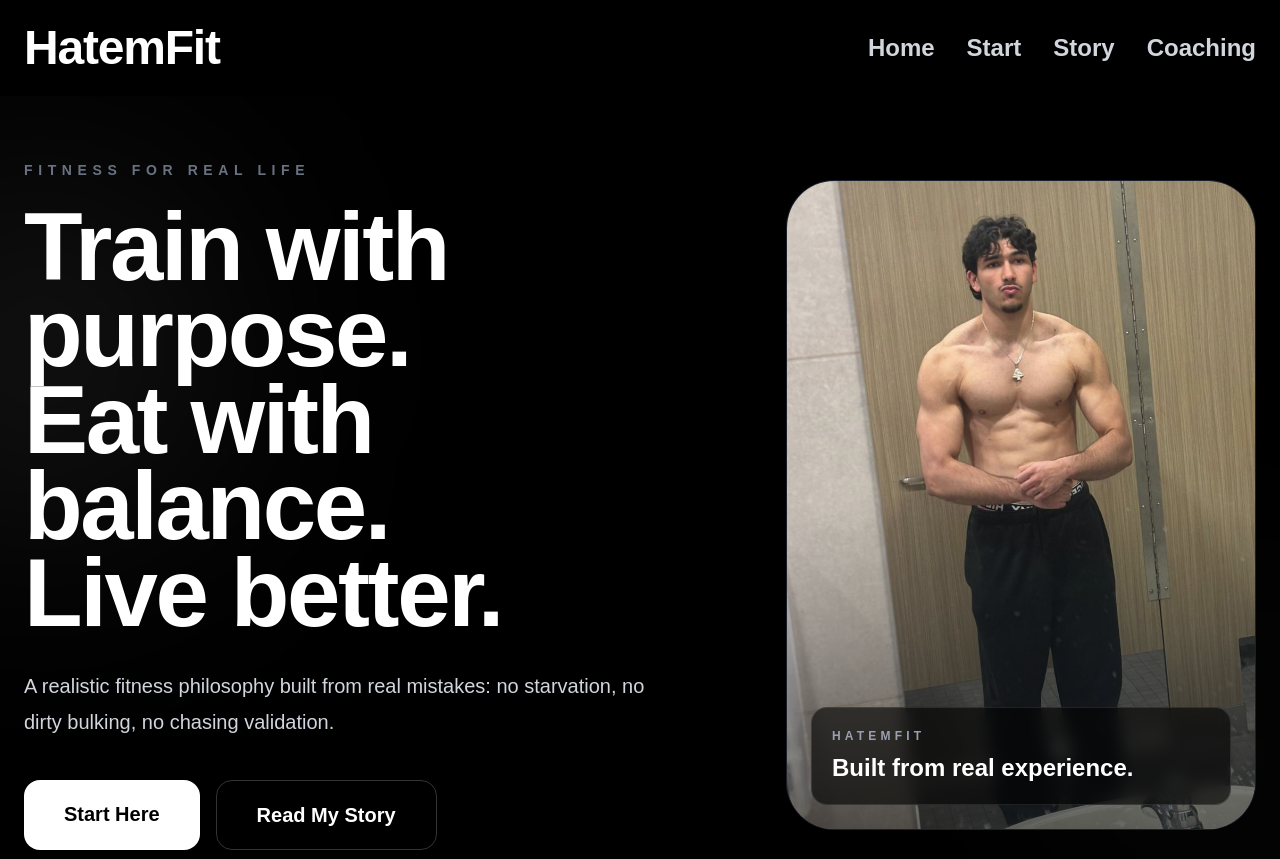
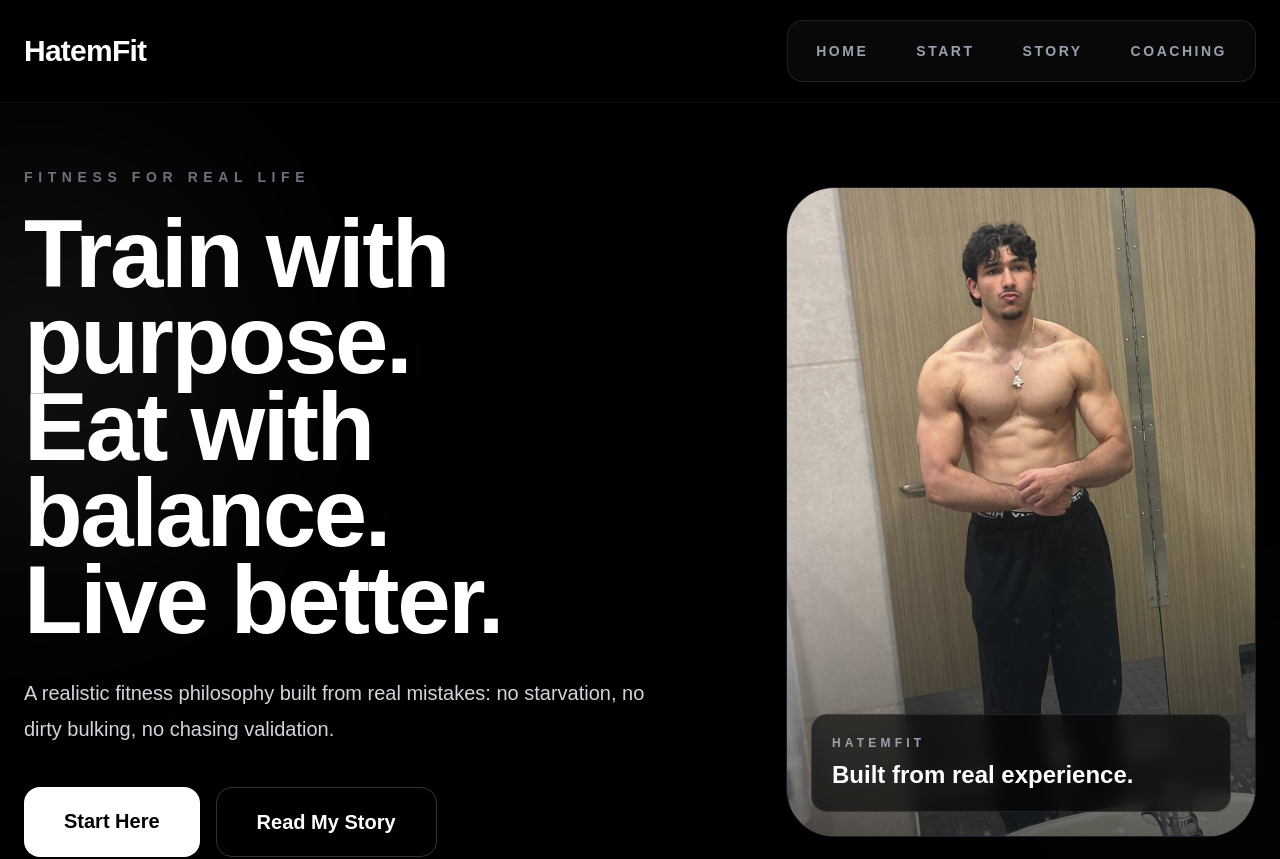
Before and after one commit to HatemCodes/HatemFit, a Next.js app: page / in a window 1280 px wide. Shown: the top 859 px of the page. Built offline with nearby package versions, Linux system fonts and the light colour scheme.

Commit message:
Refine homepage branding

```diff
--- a/app/components/Navbar.tsx
+++ b/app/components/Navbar.tsx
@@ -2,28 +2,30 @@ import Link from "next/link";
 
 export default function Navbar() {
   return (
-    <nav className="sticky top-0 z-50 bg-black/80 backdrop-blur">
-      <div className="mx-auto flex max-w-7xl items-center justify-between px-6 py-6">
-        <Link href="/" className="text-5xl font-black tracking-tight text-white">
+    <nav className="sticky top-0 z-50 border-b border-white/5 bg-black/70 backdrop-blur-xl">
+      <div className="mx-auto flex max-w-7xl items-center justify-between px-6 py-5">
+        <Link
+          href="/"
+          className="text-3xl font-black tracking-tight text-white transition hover:opacity-80"
+        >
           HatemFit
         </Link>
 
-        <div className="flex items-center gap-8">
-          <Link href="/" className="text-2xl font-bold text-gray-300 transition hover:text-white">
-            Home
-          </Link>
-
-          <Link href="/start" className="text-2xl font-bold text-gray-300 transition hover:text-white">
-            Start
-          </Link>
-
-          <Link href="/about" className="text-2xl font-bold text-gray-300 transition hover:text-white">
-            Story
-          </Link>
-
-          <Link href="/coaching" className="text-2xl font-bold text-gray-300 transition hover:text-white">
-            Coaching
-          </Link>
+        <div className="flex items-center gap-2 rounded-2xl border border-white/10 bg-white/[0.03] p-2">
+          {[
+            { name: "Home", href: "/" },
+            { name: "Start", href: "/start" },
+            { name: "Story", href: "/about" },
+            { name: "Coaching", href: "/coaching" },
+          ].map((item) => (
+            <Link
+              key={item.name}
+              href={item.href}
+              className="rounded-xl px-5 py-3 text-sm font-bold uppercase tracking-[0.18em] text-gray-400 transition hover:bg-white hover:text-black"
+            >
+              {item.name}
+            </Link>
+          ))}
         </div>
       </div>
     </nav>
```
